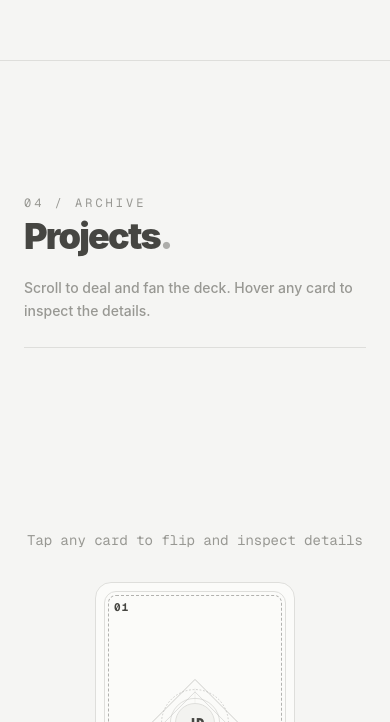
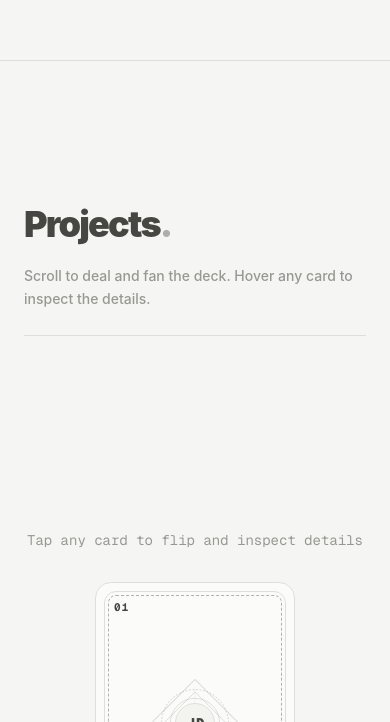
Before and after one commit to jasondarel/jasondarel-v2, a Next.js app: page / in a window 390 px wide. Shown: the part 11278-12000 px from the top of the page. Built offline with nearby package versions, Linux system fonts and the light colour scheme; a web font is replaced by a local one.

Commit message:
remove project num label

```diff
--- a/src/components/ProjectsSection.tsx
+++ b/src/components/ProjectsSection.tsx
@@ -283,15 +283,6 @@ export default function ProjectsSection() {
             style={{ borderColor: 'var(--border)' }}
           >
             <div>
-              <div className="flex items-center gap-2 mb-2">
-                <span
-                  className="text-xs sm:text-sm font-mono uppercase tracking-[0.25em]"
-                  style={{ color: 'var(--muted)' }}
-                >
-                  04 / Archive
-                </span>
-              </div>
-
               <h2
                 className="text-4xl sm:text-5xl md:text-6xl font-black tracking-tighter leading-[0.95]"
                 style={{ color: 'var(--accent)' }}
```
